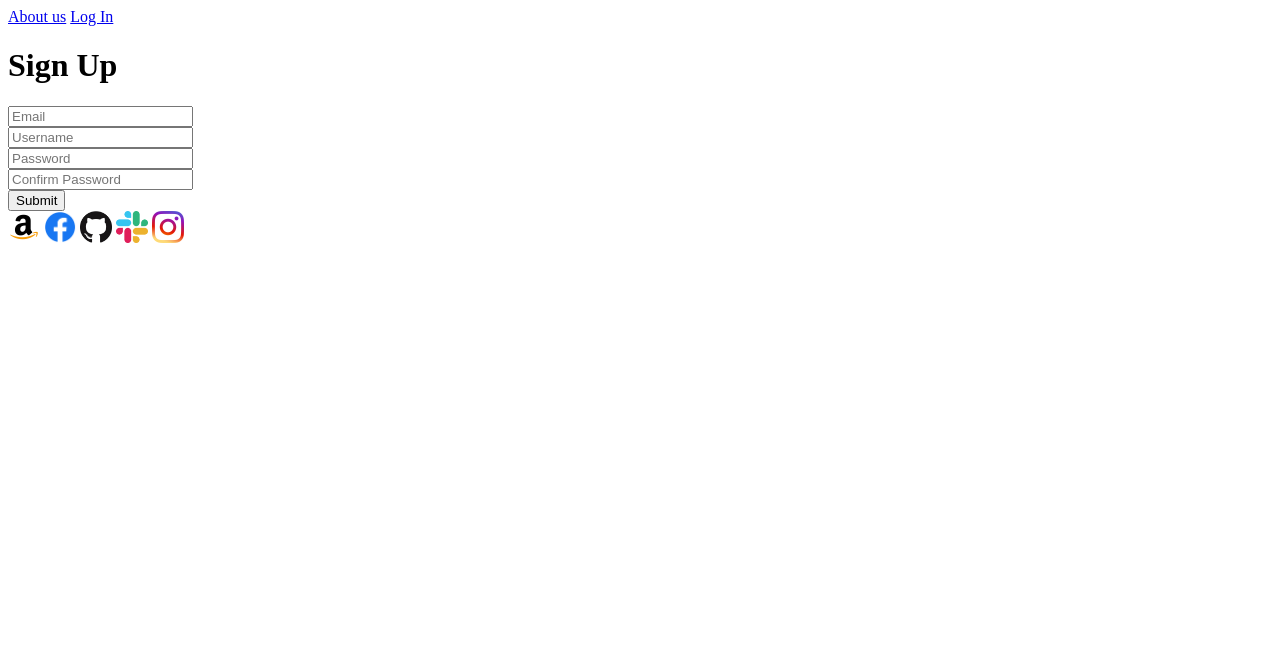
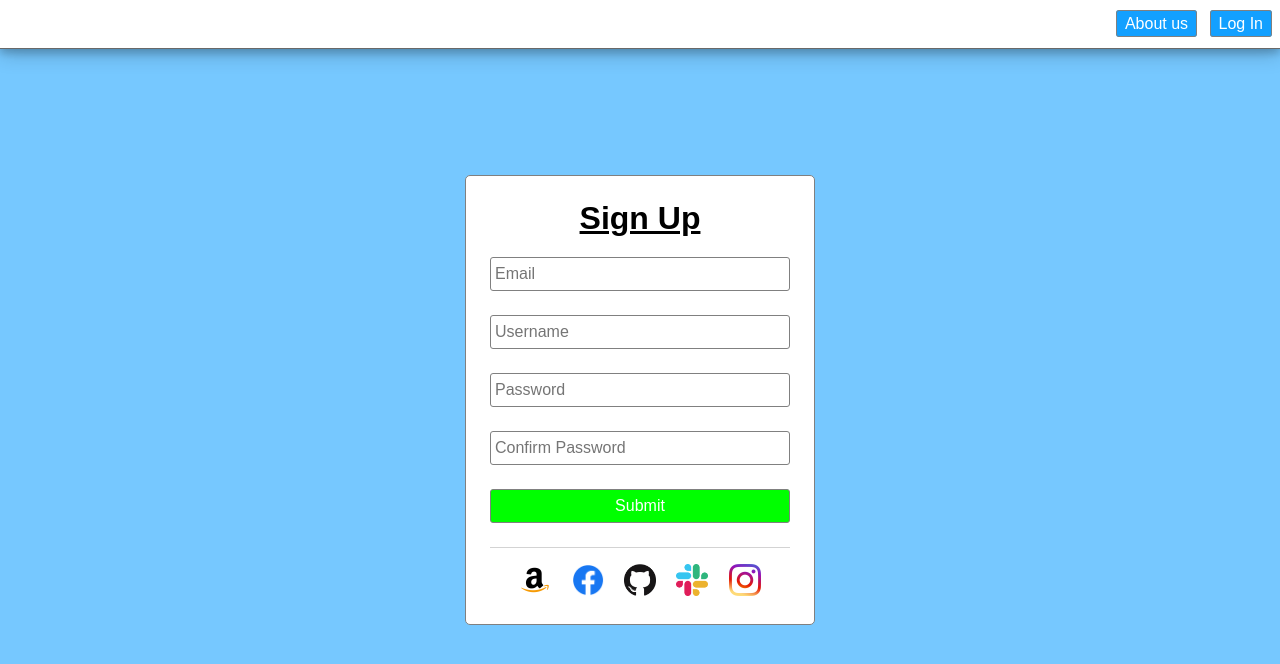
Before and after one commit to connorstewart4/StaticRegisterPage, a plain HTML site: page index.html in a window 1280 px wide. Drawn offline with Linux system fonts and the light colour scheme.

Commit message:
Static page complete

```diff
--- a/index.html
+++ b/index.html
@@ -4,6 +4,7 @@
     <meta charset="UTF-8">
     <meta http-equiv="X-UA-Compatible" content="IE=edge">
     <meta name="viewport" content="width=device-width, initial-scale=1.0">
+    <link rel="stylesheet" href="./main.css">
     <title>Register Page</title>
 </head>
 <body>
@@ -11,8 +12,8 @@
         <a href="#">About us</a>
         <a href="#">Log In</a>
     </header>
-    <div>
-        <h1>Sign Up</h1>
+    <div class="container">
+        <h1 id="formtitle">Sign Up</h1>
         <form>
             <div>
                 <input type="email" placeholder="Email" name="email" required />
--- /dev/null
+++ b/main.css
@@ -0,0 +1,95 @@
+body{
+    background-color: #76c8ff;
+    margin: 0;
+    font-family: sans-serif;
+    display: flex;
+    height: 100vh;
+}
+
+header{
+    background-color: white;
+    text-align: right;
+    padding: .75rem 0;
+    border-bottom: solid 1px dimgrey;
+box-shadow:
+  0 4px 8px 0 rgba(0, 0, 0, 0.2),
+  0 6px 20px 0 rgba(0, 0, 0, 0.19);
+  position: fixed;
+  top: 0;
+  left: 0;
+  width: 100vw;
+}
+
+header a{
+    color: white;
+    background-color: #13a0ff;
+    border: solid 1px gray;
+    border-radius: 3px;
+    padding: .25rem .5rem;
+    margin-right: .5rem;
+    /* line-height adjusts the amount of space taken up for the font */
+    line-height: 1.5rem;
+    /* this removes the underline from the a tag */
+    text-decoration: none;
+}
+
+header a:hover, form button:hover{
+    background-color: #1084d1;
+    cursor: pointer;
+}
+
+.container{
+    margin: auto;
+    padding: 1.5rem;
+    background-color: white;
+    border: solid 1px gray;
+    border-radius: 5px;
+    box-shadow:
+    rgba(0, 0, 0, 0.2)
+    rgba(0, 0, 0, 0.19);
+}
+
+.container > h1{
+    margin: 0 0 .5rem;
+}
+
+form input, form button{
+    width: 100%;
+    min-width: 300px;
+    /*
+    Our inputs and forms have different default sizes.
+    By changing the box-sizing, we can fix this.
+     */
+     box-sizing: border-box;
+     margin: .75rem 0;
+     padding: .25rem;
+     line-height: 1.5rem;
+     font-size: 1em;
+     border: solid 1px gray;
+     border-radius: 3px;
+}
+
+form button{
+    color: white;
+    background-color: lime;
+}
+
+footer{
+    margin-top: .75rem;
+    border-top: solid 1px lightgray;
+    padding-top: 1rem;
+    text-align: center;
+}
+
+footer img{
+    margin: 0 .5rem;
+}
+
+footer img:hover{
+    cursor: pointer;
+}
+
+#formtitle{
+    text-align: center;
+    text-decoration: underline;
+}
```
